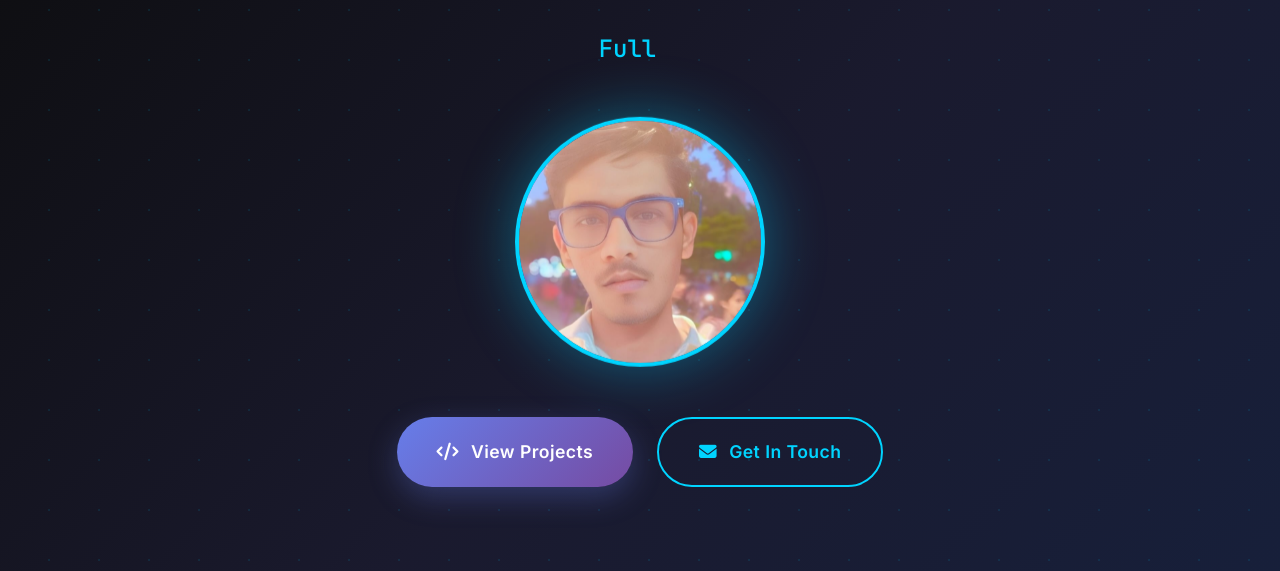
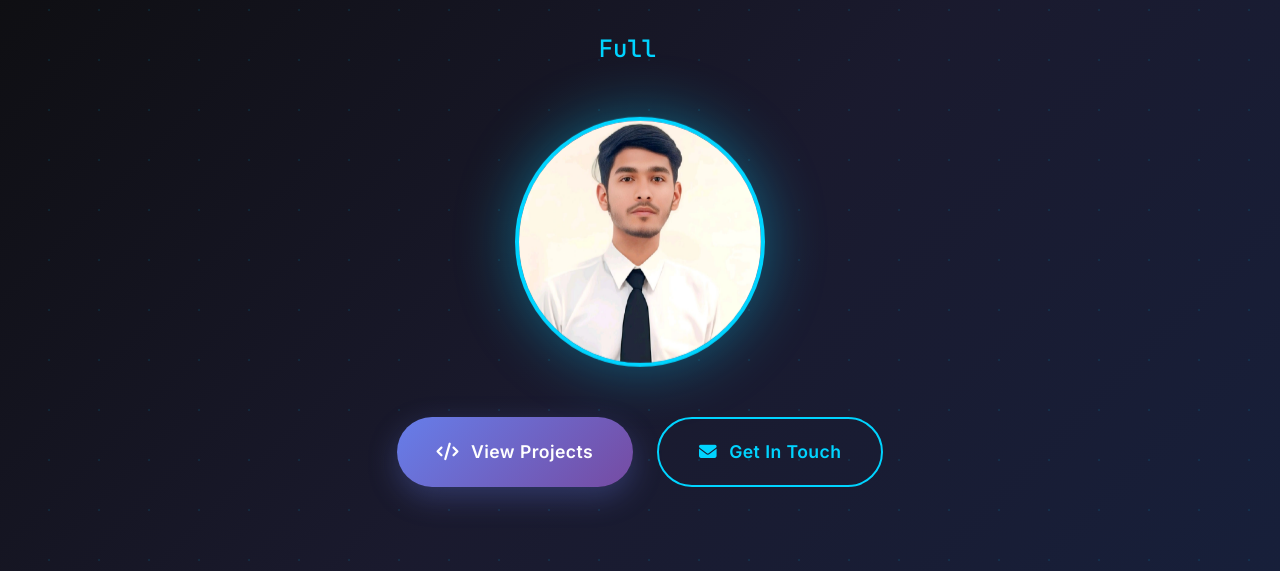
Before and after one commit to KoreAjay/ajayportfolio_, a plain HTML site: page index.html in a window 1280 px wide. Shown: the part 229-800 px from the top of the page. Drawn offline with Linux system fonts and the light colour scheme.

Commit message:
Update profile portfolio website

```diff
--- a/index.html
+++ b/index.html
@@ -923,7 +923,7 @@
                     <span class="cursor">|</span>
                 </div>
                 <div class="hero-image">
-                    <img src="AK.jpg" alt="Ajay Kore" />
+                    <img src="ak1.png" alt="Ajay Kore" />
                 </div>
                 <div class="cta-buttons">
                     <a href="#" onclick="showPage('projects')" class="btn btn-primary">
```
